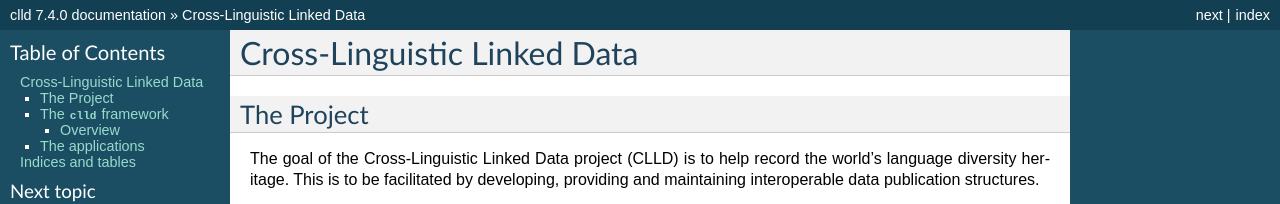
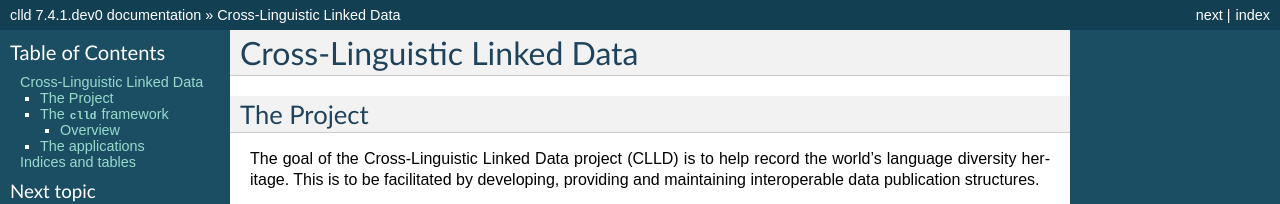
Before and after one commit to clld/clld, a Sphinx documentation site: the page built from docs/index.rst, in a window 1280 px wide and 900 px high. Shown: the top 204 px of the window. Built offline with Sphinx 7.4.7, drawn with Linux system fonts in a browser that asks for light colours; some of the changed text lies outside the part shown.

Commit message:
bump version for development

```diff
--- a/docs/conf.py
+++ b/docs/conf.py
@@ -51,10 +51,10 @@ copyright = u'Max Planck Society'
 # built documents.
 #
 # The full version, including alpha/beta/rc tags.
-release = '7.4.0'
+release = '7.4.1.dev0'
 
 # The short X.Y version.
-version = '7.4.0'
+version = '7.4.1.dev0'
 
 # The language for content autogenerated by Sphinx. Refer to documentation
 # for a list of supported languages.
--- a/setup.py
+++ b/setup.py
@@ -30,7 +30,7 @@ install_requires = [
 
 setup(
     name='clld',
-    version='7.4.0',
+    version='7.4.1.dev0',
     description=(
         'Python library supporting the development of cross-linguistic databases'),
     long_description=open('README.md').read(),
--- a/src/clld/__init__.py
+++ b/src/clld/__init__.py
@@ -3,7 +3,7 @@ import collections
 from clld.db.models import common
 from clld import interfaces
 
-__version__ = "7.4.0"
+__version__ = "7.4.1.dev0"
 
 
 class Resource(collections.namedtuple('Resource', 'name model interface with_index with_rdfdump')):
```
